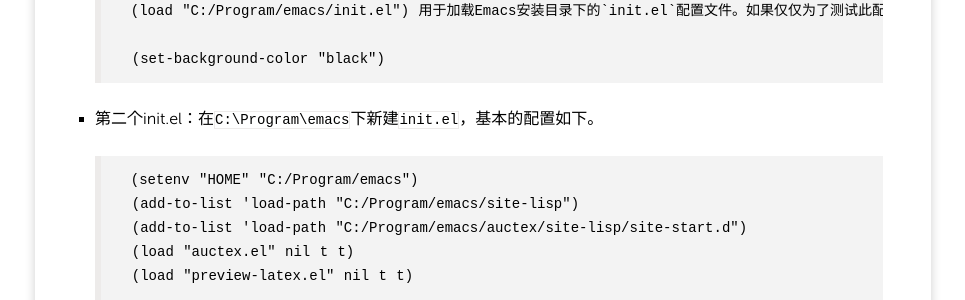
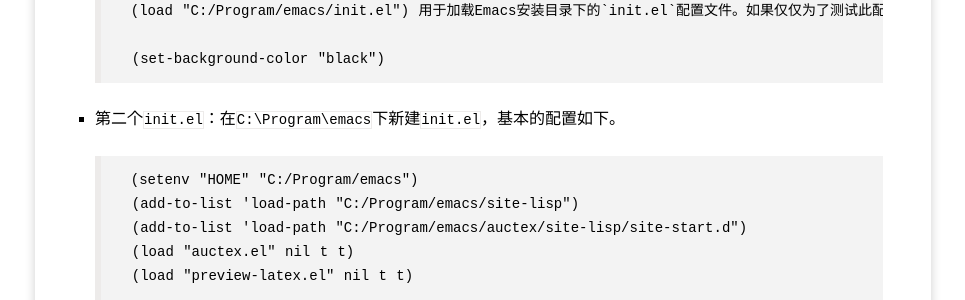
Before and after one commit to Xuezhiyuanlin/herechen.github.io, a Jekyll site: the page built from _posts/2014-03-08-Emacs-AUCTeX-installation-settings.md, in a window 1280 px wide. Shown: the part 916-1216 px from the top of the page, without its empty margins (157-1122 px from the left). Built offline with Jekyll 4.4.1, drawn with Linux system fonts in a browser that asks for light colours.

Commit message:
herechen

```diff
--- a/_posts/2014-03-08-Emacs-AUCTeX-installation-settings.md
+++ b/_posts/2014-03-08-Emacs-AUCTeX-installation-settings.md
@@ -31,7 +31,7 @@ title: Emacs和AUCTeX的安装与配置
 
         (set-background-color "black")
 
-- 第二个init.el：在`C:\Program\emacs`下新建`init.el`，基本的配置如下。
+- 第二个`init.el`：在`C:\Program\emacs`下新建`init.el`，基本的配置如下。
 
         (setenv "HOME" "C:/Program/emacs")
         (add-to-list 'load-path "C:/Program/emacs/site-lisp")
```
